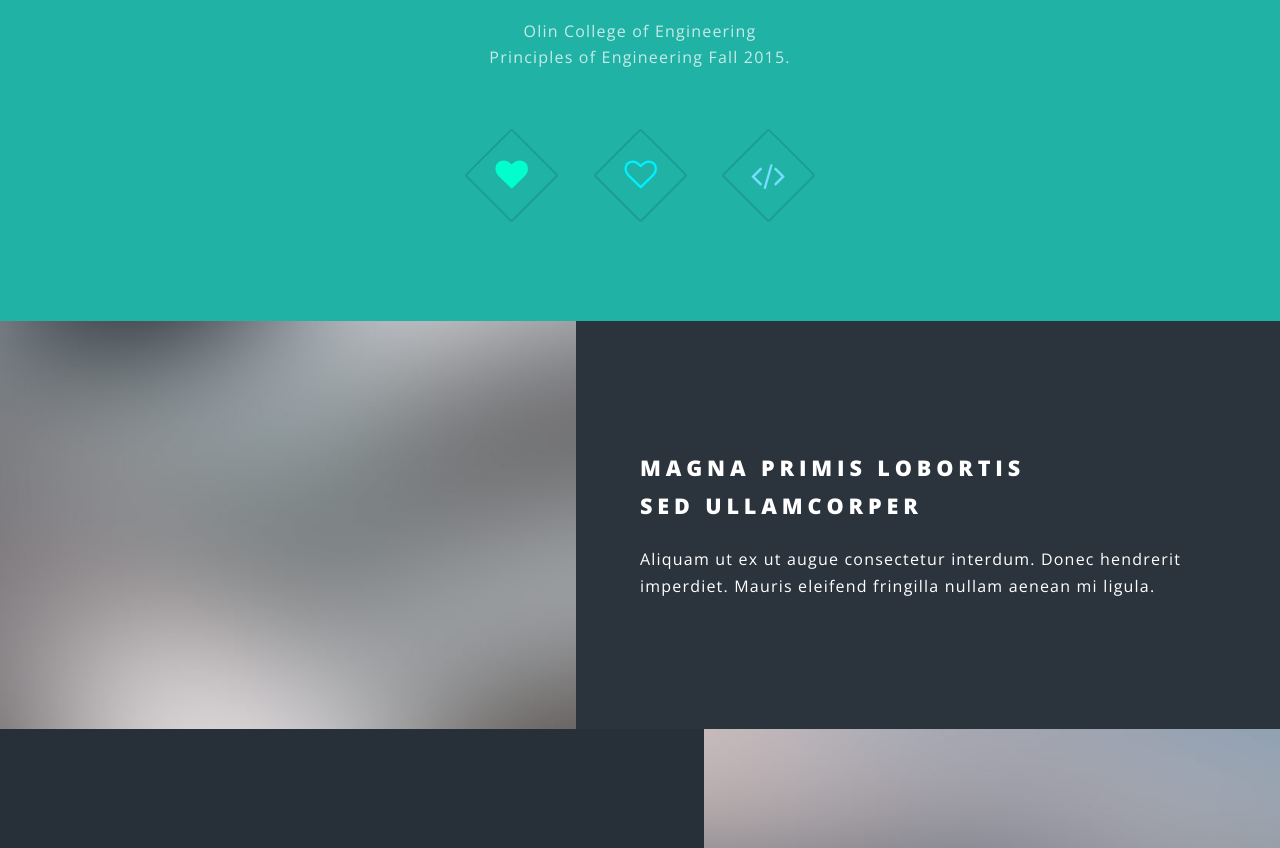
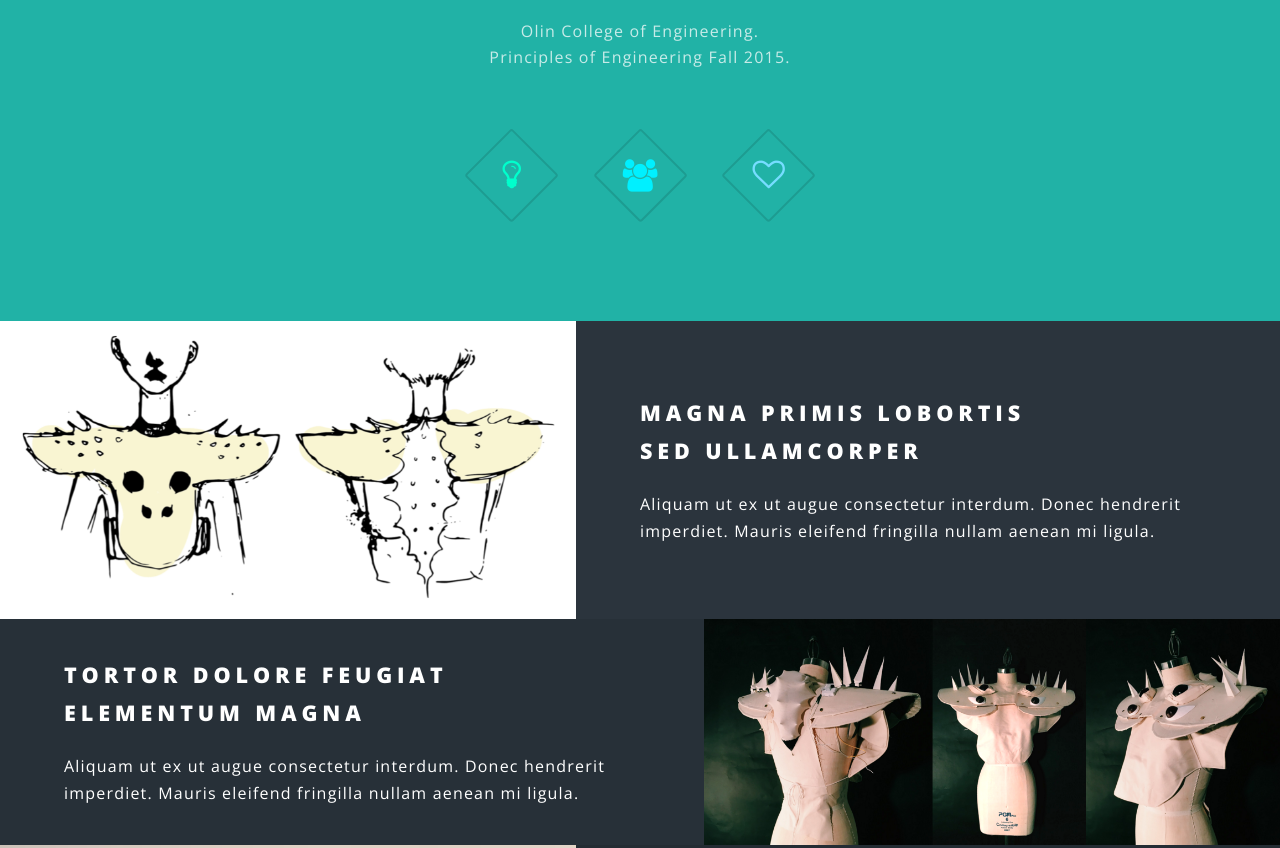
Before and after one commit to BrennaManning/Interactive-Wearable, a plain HTML site: page index.html in a window 1280 px wide. Shown: the part 1100-1948 px from the top of the page. Drawn offline with nearby package versions, Linux system fonts and the light colour scheme.

Commit message:
modified main page

```diff
--- a/index.html
+++ b/index.html
@@ -61,13 +61,13 @@
 									<p>Is an interactive, wearable art piece. It visualizes body data of the wearer and </br>their surroundings,
 								thereby allowing both</br> the user and those around them
 								to experience </br> the user's living data.</p>
-								<p>Olin College of Engineering</br>
+								<p>Olin College of Engineering.</br>
 								Principles of Engineering Fall 2015.</p>
 							</header>
 							<ul class="icons major">
-								<li><span class="icon fa-heart major style1"><span class="label">Lorem</span></span></li>
-								<li><span class="icon fa-heart-o major style2"><span class="label">Ipsum</span></span></li>
-								<li><span class="icon fa-code major style3"><span class="label">Dolor</span></span></li>
+								<li><span class="icon fa-lightbulb-o major style1"><span class="label">Lorem</span></span></li>
+								<li><span class="icon fa-users major style2"><span class="label">Ipsum</span></span></li>
+								<li><span class="icon fa-heart-o major style3"><span class="label">Dolor</span></span></li>
 							</ul>
 						</div>
 					</section>
@@ -75,14 +75,14 @@
 				<!-- Two -->
 					<section id="two" class="wrapper alt style2">
 						<section class="spotlight">
-							<div class="image"><img src="images/pic01.jpg" alt="" /></div><div class="content">
+							<div class="image"><img src="images/sketch.png" alt="" /></div><div class="content">
 								<h2>Magna primis lobortis<br />
 								sed ullamcorper</h2>
 								<p>Aliquam ut ex ut augue consectetur interdum. Donec hendrerit imperdiet. Mauris eleifend fringilla nullam aenean mi ligula.</p>
 							</div>
 						</section>
 						<section class="spotlight">
-							<div class="image"><img src="images/pic02.jpg" alt="" /></div><div class="content">
+							<div class="image"><img src="images/triple.png" alt="" /></div><div class="content">
 								<h2>Tortor dolore feugiat<br />
 								elementum magna</h2>
 								<p>Aliquam ut ex ut augue consectetur interdum. Donec hendrerit imperdiet. Mauris eleifend fringilla nullam aenean mi ligula.</p>
@@ -105,7 +105,7 @@
 							<li><a href="#" class="icon fa-facebook"><span class="label">Facebook</span></a></li>
 							<li><a href="#" class="icon fa-instagram"><span class="label">Instagram</span></a></li>
 							<li><a href="#" class="icon fa-dribbble"><span class="label">Dribbble</span></a></li>
-							<li><a href="#" class="icon fa-envelope-o"><span class="label">Email</span></a></li>
+							<li><a href="mailto:david.abrahams@students.olin.edu;mikhaela.dietch@students.olin.edu;shane.kelly@students.olin.edu;brenna.manning@students.olin.edu;alix.mccabe@students.olin.edu" class="icon fa-envelope-o"><span class="label">Email</span></a></li>
 						</ul>
 						<ul class="copyright">
 							<li>&copy; Untitled</li><li>Design: <a href="http://html5up.net">HTML5 UP</a></li>
```
Also changed, not shown: aboutus.html (+1 -1 lines), designprocess.html (+2 -1 lines), electrical.html (+1 -1 lines), mechanical.html (+3 -2 lines), software.html (+1 -1 lines), images/sketch.png (added), images/triple.png (added).
